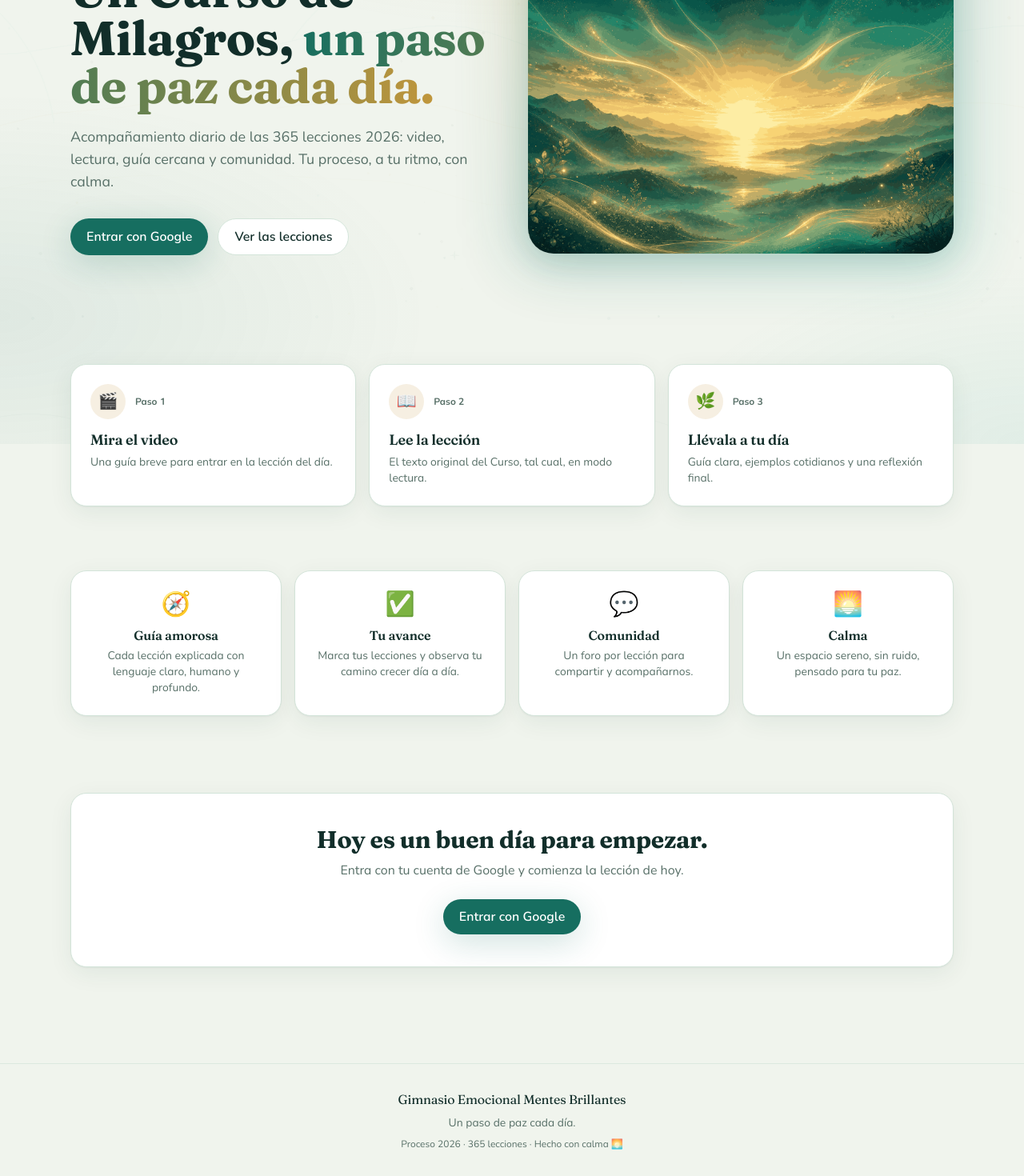
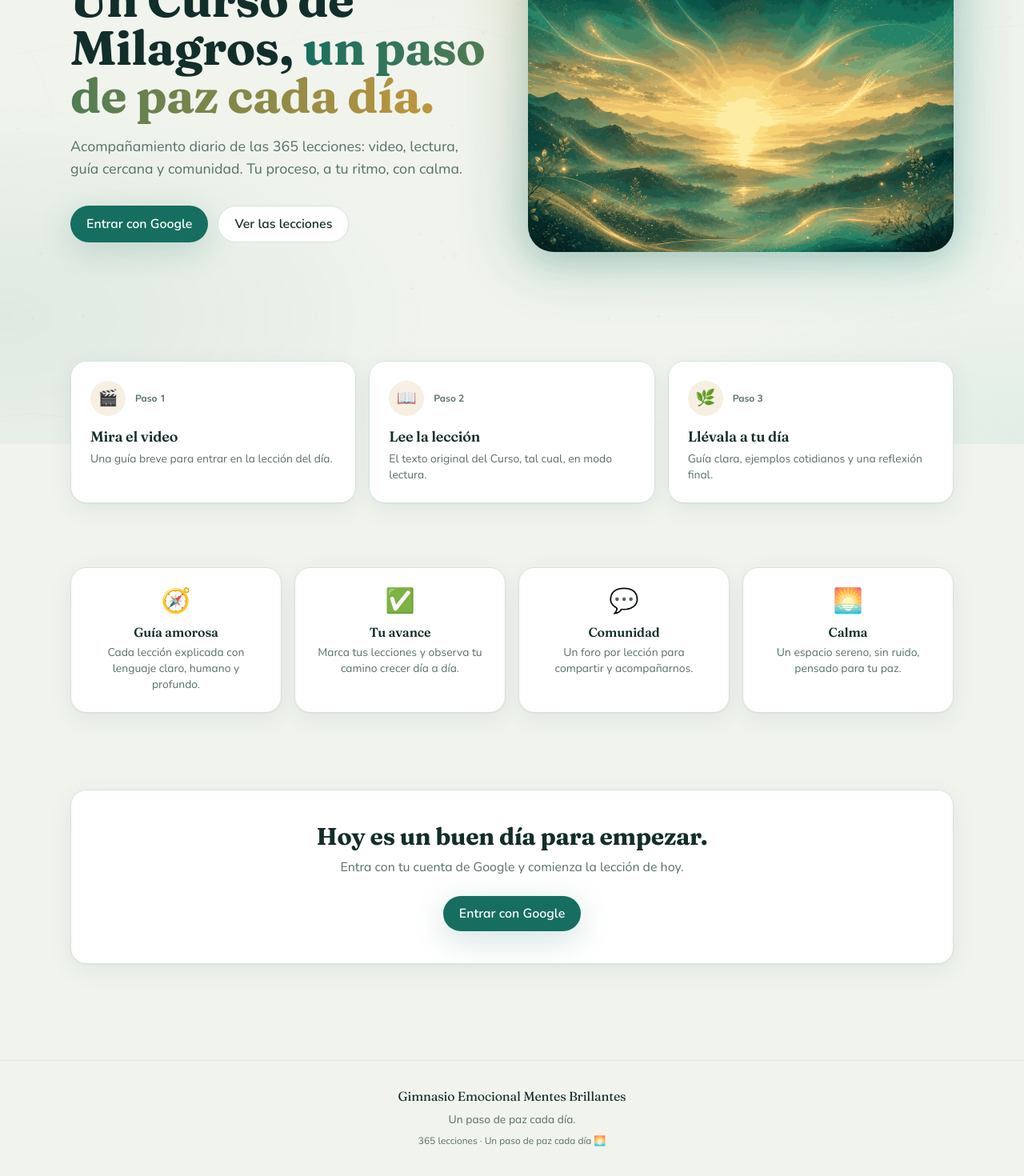
Before and after one commit to fundacion-social-mentes-brillantes/curso-milagros-2026, a Next.js app: page / in a window 1280 px wide. Shown: the part 245-1715 px from the top of the page at 80% size. Built offline with nearby package versions, Linux system fonts and the light colour scheme; no server answers.

Commit message:
Marca general 'Un Curso de Milagros' (sin anio) en titulo, navbar, portada y pie

```diff
--- a/src/app/page.tsx
+++ b/src/app/page.tsx
@@ -39,7 +39,7 @@ export default function HomePage() {
               </span>
             </h1>
             <p className="mt-5 max-w-lg text-lg text-muted">
-              Acompañamiento diario de las {SITE.totalLessons} lecciones {SITE.courseYear}: video,
+              Acompañamiento diario de las {SITE.totalLessons} lecciones: video,
               lectura, guía cercana y comunidad. Tu proceso, a tu ritmo, con calma.
             </p>
             <div className="mt-8 flex flex-wrap gap-3">
--- a/src/components/layout/Footer.tsx
+++ b/src/components/layout/Footer.tsx
@@ -7,7 +7,7 @@ export function Footer() {
         <p className="font-display text-base text-fg">{SITE.org}</p>
         <p className="max-w-md">{SITE.tagline}</p>
         <p className="text-xs">
-          Proceso {SITE.courseYear} · {SITE.totalLessons} lecciones · Hecho con calma 🌅
+          {SITE.totalLessons} lecciones · Un paso de paz cada día 🌅
         </p>
       </div>
     </footer>
--- a/src/components/ui/Logo.tsx
+++ b/src/components/ui/Logo.tsx
@@ -15,7 +15,7 @@ export function Logo({ className = "" }: { className?: string }) {
         <span className="grid h-8 w-8 place-items-center rounded-full bg-primary/15 text-primary">
           ✦
         </span>
-        <span className="font-display text-lg font-bold">UCDM 2026</span>
+        <span className="font-display text-lg font-bold">Un Curso de Milagros</span>
       </span>
     );
   }
--- a/src/config/site.ts
+++ b/src/config/site.ts
@@ -1,6 +1,6 @@
 export const SITE = {
-  name: "Un Curso de Milagros 2026",
-  shortName: "UCDM 2026",
+  name: "Un Curso de Milagros",
+  shortName: "Un Curso de Milagros",
   org: "Gimnasio Emocional Mentes Brillantes",
   tagline: "Un paso de paz cada día.",
   description:
```
